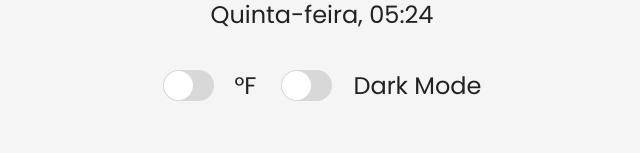
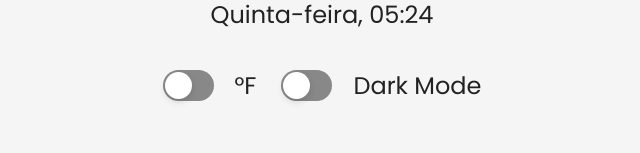
Before and after one commit to 422UR4H/EndTimesForecast, a React (Vite) app: page / in a window 1280 px wide. Shown: the part 607-760 px from the top of the page, without its empty margins (318-958 px from the left). Built offline with nearby package versions, Linux system fonts and the light colour scheme; no server answers.

Commit message:
:lipstick: Style: fix colors and add shadow

```diff
--- a/src/components/atoms/MainSwitch/index.tsx
+++ b/src/components/atoms/MainSwitch/index.tsx
@@ -1,4 +1,6 @@
 import ReactSwitch from "react-switch";
+import { useContext } from "react";
+import { ThemeContext } from "styled-components";
 
 type MainSwitchProps = {
   checked: boolean;
@@ -6,6 +8,10 @@ type MainSwitchProps = {
 };
 
 export default function MainSwitch({ checked, toggle }: MainSwitchProps) {
+  const themeContext = useContext(ThemeContext);
+  const primaryColor = themeContext?.colors.primary;
+  const switchOffColor = themeContext?.colors.switchOff;
+
   return (
     <ReactSwitch
       onChange={toggle}
@@ -15,9 +21,10 @@ export default function MainSwitch({ checked, toggle }: MainSwitchProps) {
       height={31}
       width={51}
       borderRadius={16}
-      offColor={"#D8D8D8"}
-      onColor={"#4D4494"} // or EC6E4C
-      // onColor={themeContext?.colors.secondary || '#000000'}
+      handleDiameter={27}
+      boxShadow="0px 3px 7px 0px #0000001F"
+      offColor={switchOffColor}
+      onColor={primaryColor}
     />
   );
 }
```
